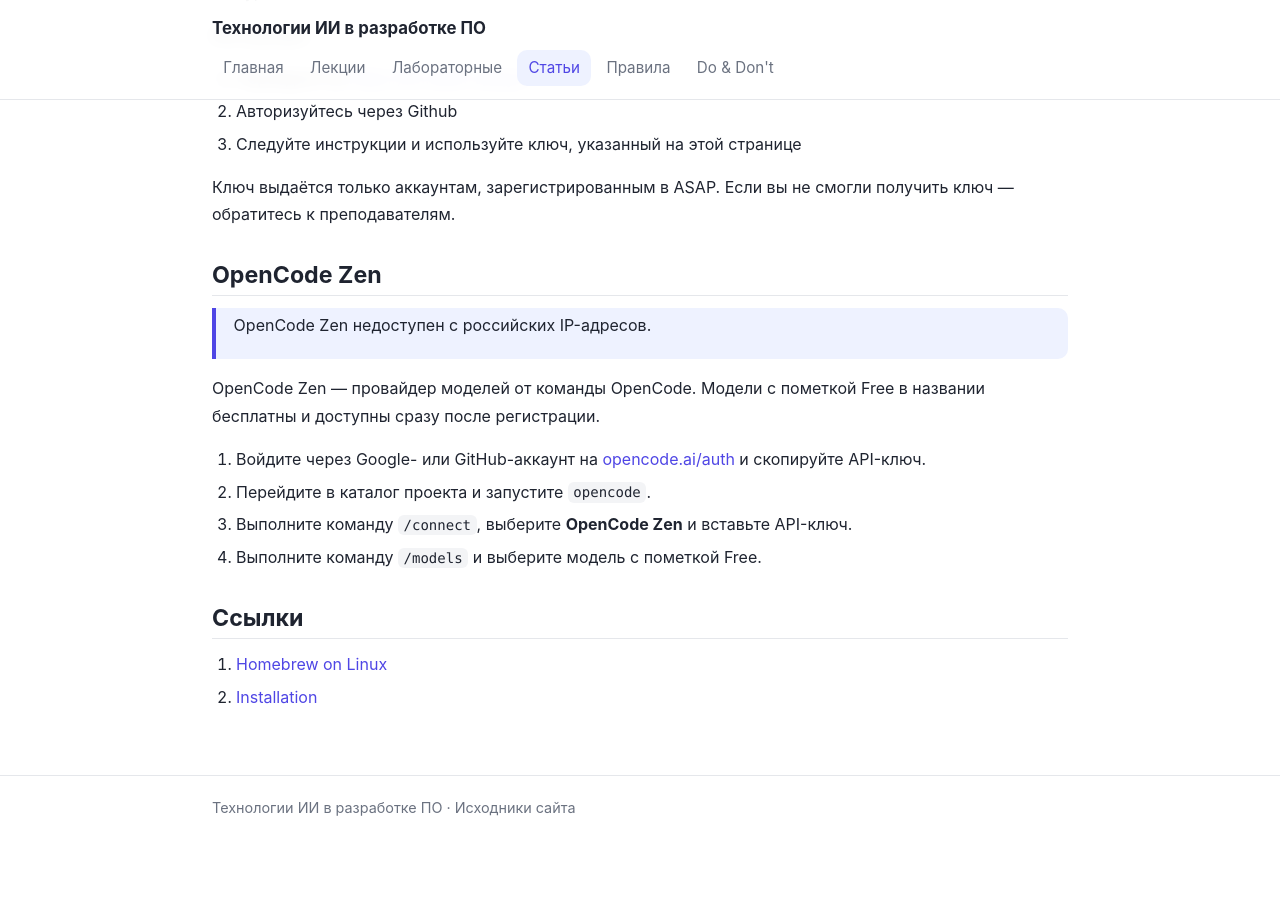
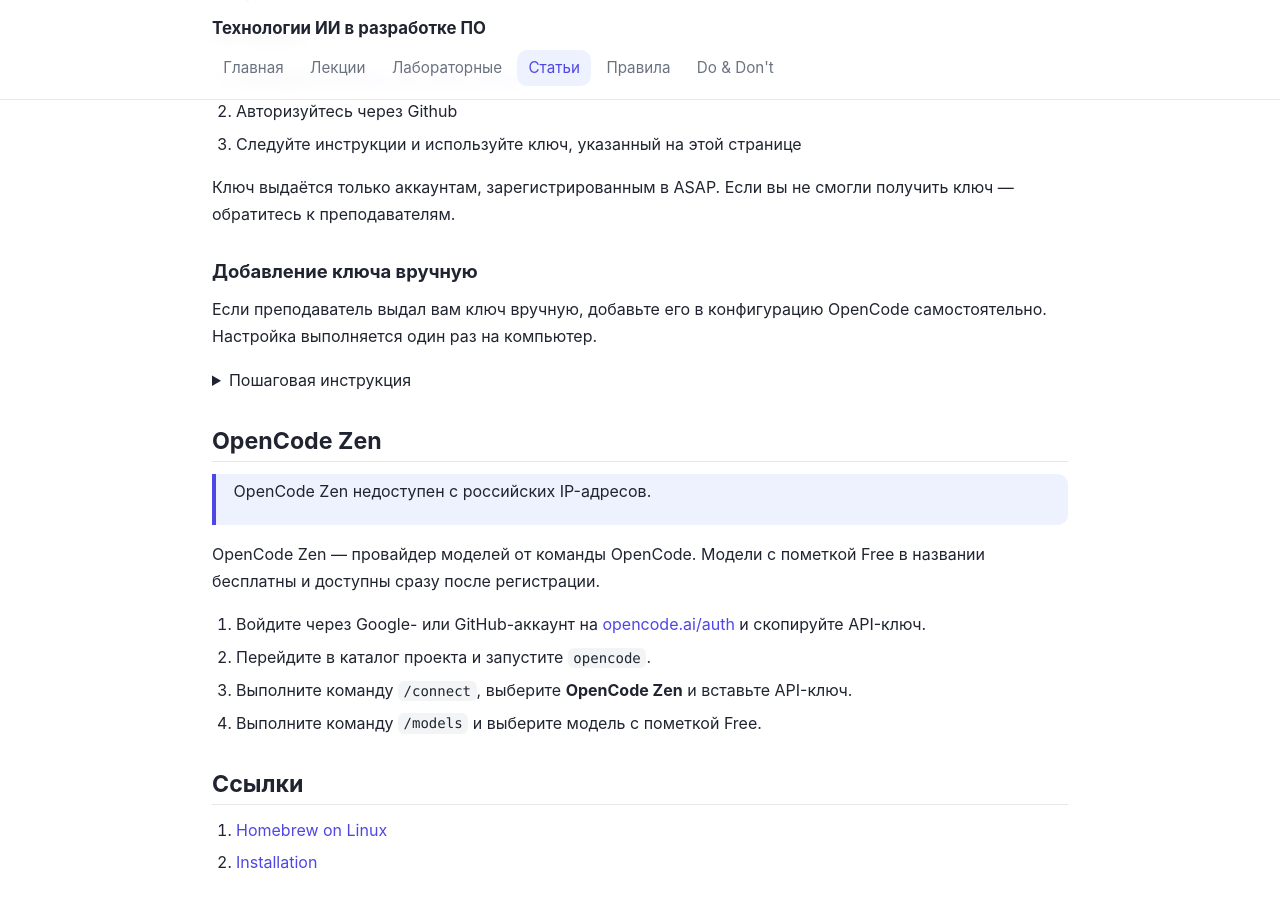
Before and after one commit to is-aidd-26/is-aidd-26.github.io, a Jekyll site: the page built from _guides/opencode.md, in a window 1280 px wide and 900 px high, scrolled down 778 px. Built offline with Jekyll 4.4.1, drawn with Linux system fonts in a browser that asks for light colours; before the commit the page ends 1635 px from its top, so only the background shows below that; some of the changed lines change nothing that is shown.

Commit message:
Сделал инструкцию по настройке ключа, выданного вручную

````diff
--- a/_guides/opencode.md
+++ b/_guides/opencode.md
@@ -35,6 +35,57 @@
 
 Ключ выдаётся только аккаунтам, зарегистрированным в ASAP. Если вы не смогли получить ключ — обратитесь к преподавателям.
 
+### Добавление ключа вручную
+
+Если преподаватель выдал вам ключ вручную, добавьте его в конфигурацию OpenCode самостоятельно. Настройка выполняется один раз на компьютер.
+
+<details markdown="1">
+<summary>Пошаговая инструкция</summary>
+
+1. Установите OpenCode — см. раздел [«Установка OpenCode»](#установка-opencode).
+2. Запустите `opencode models` — при первом запуске opencode создаст каталог конфигурации.
+3. Откройте в текстовом редакторе файл глобальной конфигурации. Если файла нет — создайте его:
+   - macOS / Linux: `~/.config/opencode/opencode.jsonc`
+   - Windows: `%USERPROFILE%\.config\opencode\opencode.jsonc`
+4. Вставьте в файл конфигурацию, замените `sk-bf-ВАШ-КЛЮЧ` на выданный ключ
+   и сохраните файл в кодировке UTF-8:
+
+   ```json
+   {
+     "$schema": "https://opencode.ai/config.json",
+     "model": "aidd-course/deepseek-flash",
+     "provider": {
+       "aidd-course": {
+         "npm": "@ai-sdk/openai-compatible",
+         "name": "LLM-шлюз курса",
+         "options": {
+           "baseURL": "https://llm.atdd.ru/v1",
+           "apiKey": "sk-bf-ВАШ-КЛЮЧ"
+         },
+         "models": {
+           "deepseek-flash": {}
+         }
+       }
+     }
+   }
+   ```
+
+5. Проверьте, что провайдер настроен — команда должна вывести модель `deepseek-flash`:
+
+   ```
+   opencode models aidd-course
+   ```
+
+6. Проверьте доступность модели — запустите минимальный промпт в каталоге любого проекта:
+
+   ```
+   opencode run "Привет! Ответь одним словом."
+   ```
+
+Модель по умолчанию уже задана в конфигурации; сменить её можно командой `/models`.
+
+</details>
+
 ## OpenCode Zen
 
 > OpenCode Zen недоступен с российских IP-адресов.
````
